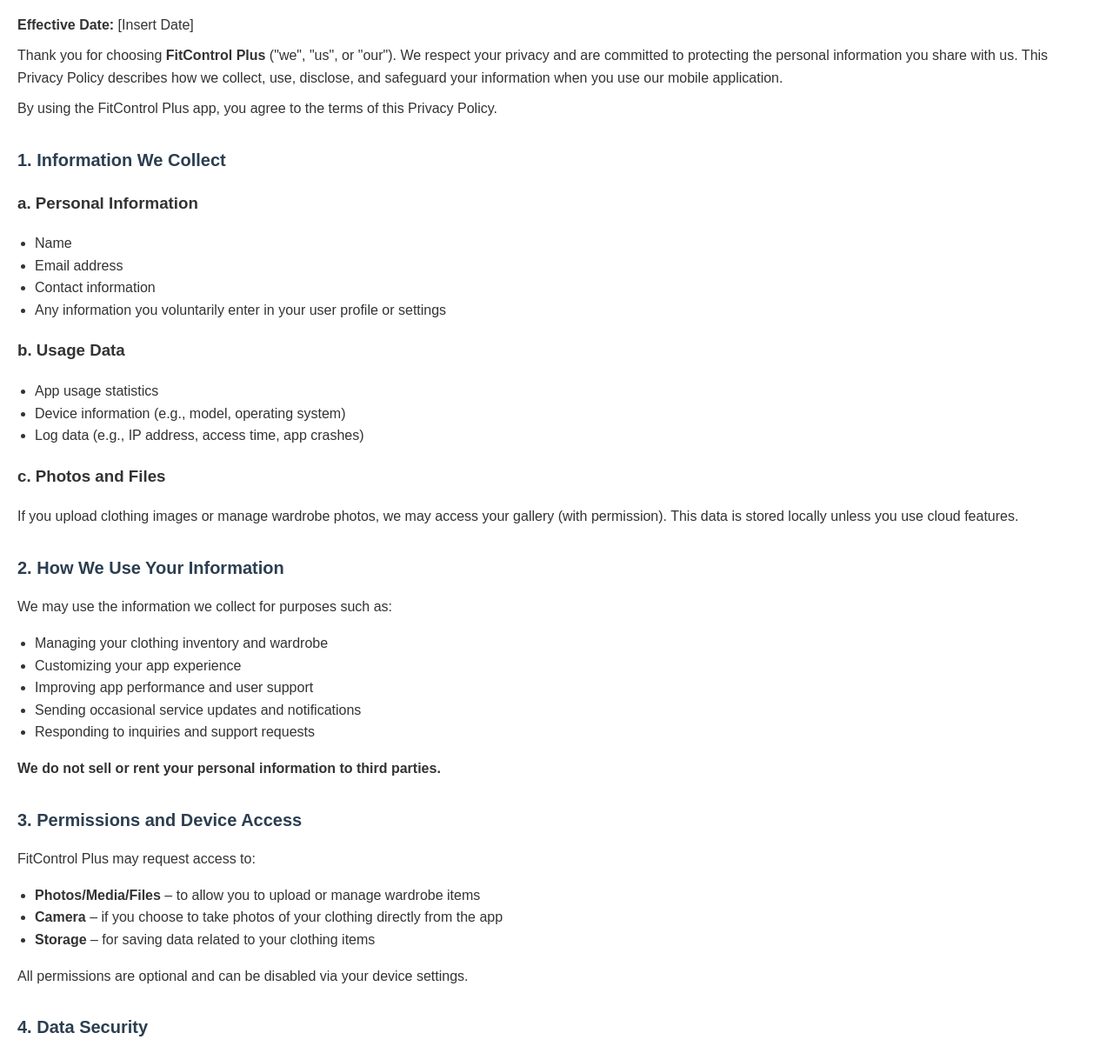
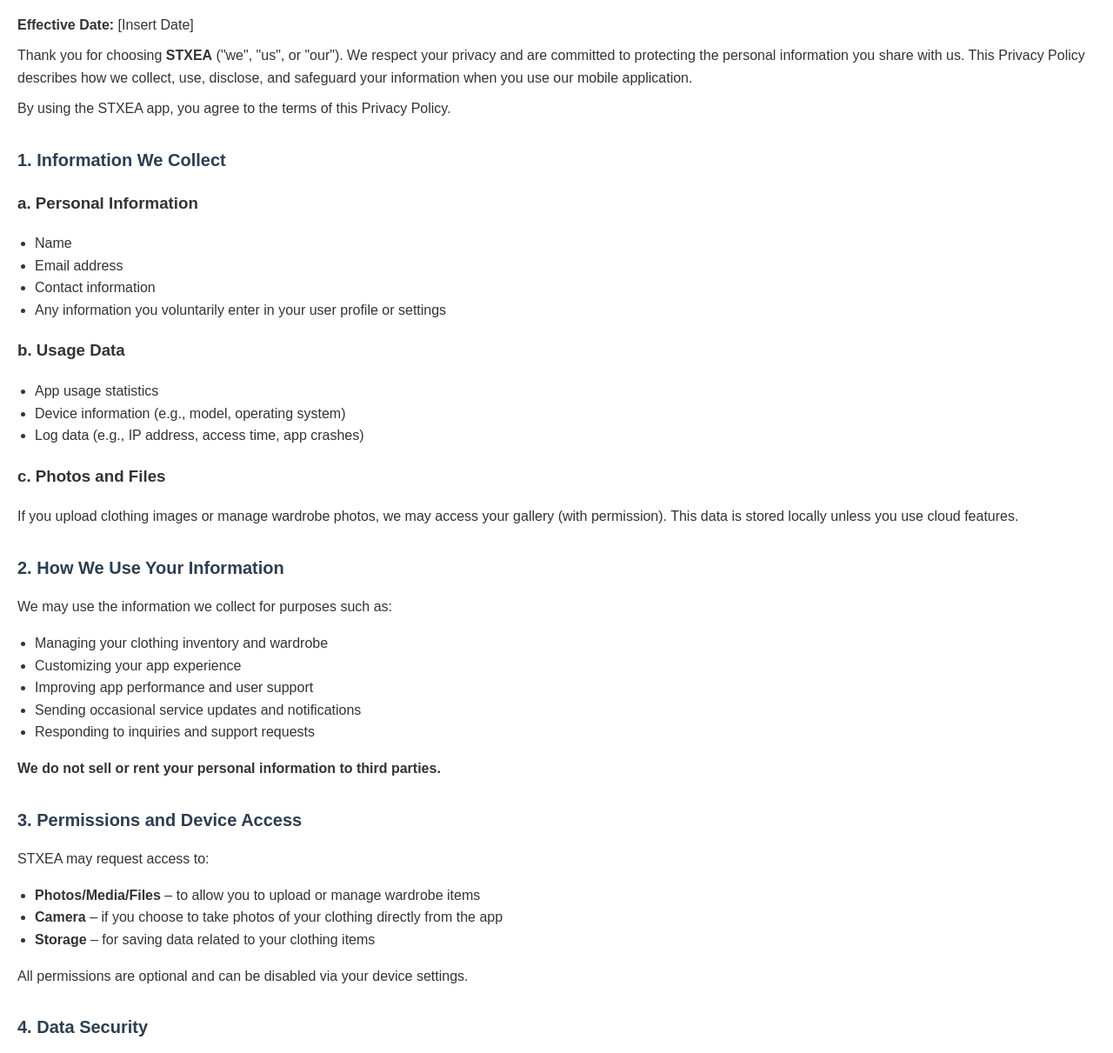
Before and after one commit to trojss/priv_FitControlPlus, a plain HTML site: page index.html in a window 1280 px wide. Shown: the part 68-1279 px from the top of the page at 87% size. Drawn offline with Linux system fonts and the light colour scheme.

Commit message:
Update index.html

```diff
--- a/index.html
+++ b/index.html
@@ -2,7 +2,7 @@
 <html lang="en">
 <head>
   <meta charset="UTF-8">
-  <title>Privacy Policy - FitControl Plus</title>
+  <title>Privacy Policy - STXEA</title>
   <style>
     body {
       font-family: Arial, sans-serif;
@@ -33,9 +33,9 @@
   <h1>Privacy Policy</h1>
   <p><strong>Effective Date:</strong> [Insert Date]</p>
 
-  <p>Thank you for choosing <strong>FitControl Plus</strong> ("we", "us", or "our"). We respect your privacy and are committed to protecting the personal information you share with us. This Privacy Policy describes how we collect, use, disclose, and safeguard your information when you use our mobile application.</p>
+  <p>Thank you for choosing <strong>STXEA</strong> ("we", "us", or "our"). We respect your privacy and are committed to protecting the personal information you share with us. This Privacy Policy describes how we collect, use, disclose, and safeguard your information when you use our mobile application.</p>
 
-  <p>By using the FitControl Plus app, you agree to the terms of this Privacy Policy.</p>
+  <p>By using the STXEA app, you agree to the terms of this Privacy Policy.</p>
 
   <h2>1. Information We Collect</h2>
 
@@ -69,7 +69,7 @@
   <p><strong>We do not sell or rent your personal information to third parties.</strong></p>
 
   <h2>3. Permissions and Device Access</h2>
-  <p>FitControl Plus may request access to:</p>
+  <p>STXEA may request access to:</p>
   <ul>
     <li><strong>Photos/Media/Files</strong> – to allow you to upload or manage wardrobe items</li>
     <li><strong>Camera</strong> – if you choose to take photos of your clothing directly from the app</li>
@@ -87,7 +87,7 @@
   <p>We may use third-party services to help operate and improve the app (e.g., analytics providers, crash reporting tools). These third parties may have access to limited personal data only as necessary to perform their functions and are obligated not to disclose or use it for other purposes.</p>
 
   <h2>7. Children’s Privacy</h2>
-  <p>FitControl Plus is not intended for users under the age of 13. We do not knowingly collect personal information from children. If we become aware that a child has provided us with personal data, we will delete such information immediately.</p>
+  <p>STXEA is not intended for users under the age of 13. We do not knowingly collect personal information from children. If we become aware that a child has provided us with personal data, we will delete such information immediately.</p>
 
   <h2>8. Your Rights</h2>
   <p>Depending on your location, you may have the right to:</p>
```
